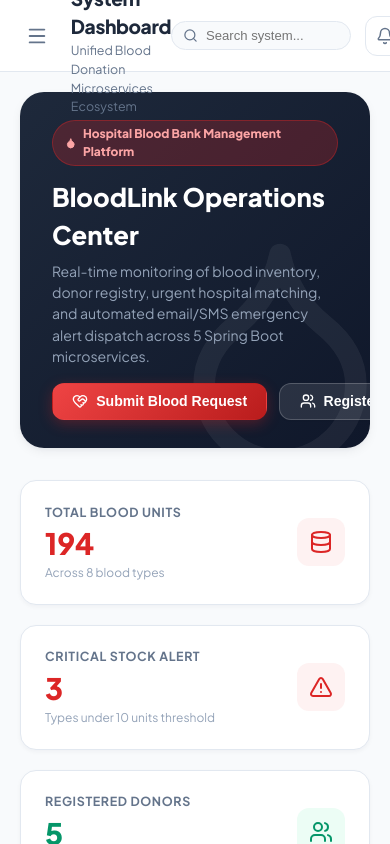
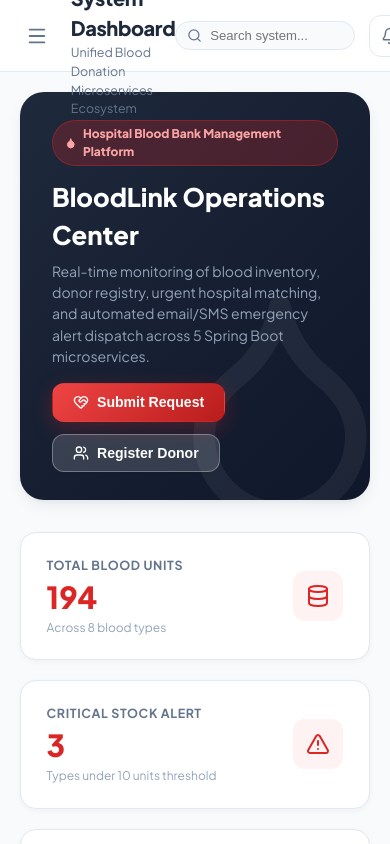
Before and after one commit to ashanchamindu44-crypto/Blood_contribution, a React (Vite) app in the folder frontend/: page / in a window 390 px wide. Shown: the top 844 px of the page. Built offline with nearby package versions, Linux system fonts and the light colour scheme; no server answers.

Commit message:
UI/UX Enhancements: Ultra-premium glassmorphism, refined micro-interactions and responsiveness

```diff
--- a/frontend/src/components/DashboardOverview.jsx
+++ b/frontend/src/components/DashboardOverview.jsx
@@ -67,11 +67,11 @@ export default function DashboardOverview({
           </p>
         </div>
 
-        <div style={{ position: 'relative', zIndex: 2, display: 'flex', gap: '0.75rem' }}>
+        <div style={{ position: 'relative', zIndex: 2, display: 'flex', gap: '0.75rem', flexWrap: 'wrap' }}>
           <button className="btn btn-primary" onClick={() => setActiveTab('requests')}>
-            <HeartHandshake size={16} /> Submit Blood Request
+            <HeartHandshake size={16} /> Submit Request
           </button>
-          <button className="btn btn-secondary" style={{ backgroundColor: 'rgba(255,255,255,0.1)', color: '#ffffff', borderColor: 'rgba(255,255,255,0.2)' }} onClick={() => setActiveTab('donors')}>
+          <button className="btn btn-secondary" style={{ backgroundColor: 'rgba(255,255,255,0.15)', color: '#ffffff', borderColor: 'rgba(255,255,255,0.3)' }} onClick={() => setActiveTab('donors')}>
             <Users size={16} /> Register Donor
           </button>
         </div>
--- a/frontend/src/styles/theme.css
+++ b/frontend/src/styles/theme.css
@@ -1,4 +1,4 @@
-/* Professional Hospital & University Grade Light Theme for BloodLink System */
+/* Ultra-Premium Hospital & University Grade Light Theme for BloodLink System */
 @import url('https://fonts.googleapis.com/css2?family=Plus+Jakarta+Sans:wght@400;500;600;700;800;900&display=swap');
 
 :root {
@@ -7,6 +7,7 @@
   --bg-surface: #ffffff;
   --bg-card: #ffffff;
   --bg-subtle: #f8fafc;
+  --bg-glass: rgba(255, 255, 255, 0.85);
 
   /* Primary Crimson Red Branding */
   --color-brand-primary: #dc2626;
@@ -27,6 +28,9 @@
   --color-accent-amber: #d97706;
   --color-accent-amber-light: #fffbeb;
   --color-accent-amber-border: #fde68a;
+
+  --color-accent-purple: #7c3aed;
+  --color-accent-purple-light: #f5f3ff;
 
   --color-accent-rose: #dc2626;
   --color-accent-rose-light: #fef2f2;
@@ -51,13 +55,13 @@
   --radius-full: 9999px;
 
   --shadow-xs: 0 1px 2px 0 rgba(0, 0, 0, 0.05);
-  --shadow-sm: 0 2px 4px 0 rgba(15, 23, 42, 0.04);
-  --shadow-md: 0 4px 12px -2px rgba(15, 23, 42, 0.08), 0 2px 4px -1px rgba(15, 23, 42, 0.04);
-  --shadow-lg: 0 12px 28px -4px rgba(15, 23, 42, 0.1), 0 4px 8px -2px rgba(15, 23, 42, 0.04);
-  --shadow-brand: 0 4px 14px 0 rgba(220, 38, 38, 0.3);
+  --shadow-sm: 0 2px 6px 0 rgba(15, 23, 42, 0.04);
+  --shadow-md: 0 6px 16px -2px rgba(15, 23, 42, 0.08), 0 2px 4px -1px rgba(15, 23, 42, 0.04);
+  --shadow-lg: 0 16px 32px -4px rgba(15, 23, 42, 0.1), 0 6px 12px -2px rgba(15, 23, 42, 0.04);
+  --shadow-brand: 0 6px 20px 0 rgba(220, 38, 38, 0.28);
 
-  --transition-fast: 0.15s ease;
-  --transition-smooth: 0.25s cubic-bezier(0.4, 0, 0.2, 1);
+  --transition-fast: 0.18s cubic-bezier(0.4, 0, 0.2, 1);
+  --transition-smooth: 0.3s cubic-bezier(0.16, 1, 0.3, 1);
 }
 
 * {
@@ -74,7 +78,7 @@ body {
   min-height: 100vh;
 }
 
-/* Overall App Layout: Sidebar + Main Content */
+/* Overall App Layout */
 .app-layout {
   display: flex;
   min-height: 100vh;
@@ -109,18 +113,23 @@ body {
 }
 
 .brand-icon-box {
-  width: 42px;
-  height: 42px;
+  width: 44px;
+  height: 44px;
   background: var(--color-brand-gradient);
-  border-radius: var(--radius-md);
+  border-radius: 12px;
   display: flex;
   align-items: center;
   justify-content: center;
   box-shadow: var(--shadow-brand);
+  transition: var(--transition-fast);
+}
+
+.brand-wrapper:hover .brand-icon-box {
+  transform: scale(1.05) rotate(-3deg);
 }
 
 .brand-title-text {
-  font-size: 1.35rem;
+  font-size: 1.4rem;
   font-weight: 900;
   letter-spacing: -0.03em;
   color: var(--text-heading);
@@ -128,7 +137,7 @@ body {
 
 .brand-subtitle-text {
   font-size: 0.72rem;
-  font-weight: 600;
+  font-weight: 700;
   color: var(--color-brand-primary);
   text-transform: uppercase;
   letter-spacing: 0.05em;
@@ -178,6 +187,7 @@ body {
 .sidebar-item:hover {
   background-color: var(--bg-secondary);
   color: var(--text-heading);
+  transform: translateX(3px);
 }
 
 .sidebar-item.active {
@@ -185,6 +195,7 @@ body {
   color: var(--color-brand-primary);
   border-color: var(--color-brand-border);
   font-weight: 700;
+  box-shadow: 0 2px 8px rgba(220, 38, 38, 0.08);
 }
 
 .sidebar-item.active svg {
@@ -202,11 +213,6 @@ body {
   background-color: var(--color-accent-rose-light);
   color: var(--color-accent-rose);
   border: 1px solid var(--color-accent-rose-border);
-}
-
-.badge-subtle {
-  background-color: var(--bg-secondary);
-  color: var(--text-muted);
 }
 
 .sidebar-footer {
@@ -230,20 +236,30 @@ body {
 .gateway-card:hover {
   border-color: var(--color-accent-emerald);
   box-shadow: var(--shadow-sm);
+  transform: translateY(-1px);
 }
 
 .pulse-green {
-  width: 8px;
-  height: 8px;
+  width: 9px;
+  height: 9px;
   border-radius: 50%;
   background-color: var(--color-accent-emerald);
-  box-shadow: 0 0 8px var(--color-accent-emerald);
+  box-shadow: 0 0 10px var(--color-accent-emerald);
   animation: pulse-ring 2s infinite;
+}
+
+.pulse-red {
+  width: 9px;
+  height: 9px;
+  border-radius: 50%;
+  background-color: var(--color-brand-primary);
+  box-shadow: 0 0 10px var(--color-brand-primary);
+  animation: pulse-ring 1.5s infinite;
 }
 
 @keyframes pulse-ring {
   0% { transform: scale(0.95); opacity: 0.8; }
-  50% { transform: scale(1.3); opacity: 1; }
+  50% { transform: scale(1.35); opacity: 1; }
   100% { transform: scale(0.95); opacity: 0.8; }
 }
 
@@ -258,7 +274,8 @@ body {
 /* Top Navbar */
 .top-header {
   height: 72px;
-  background-color: var(--bg-surface);
+  background-color: rgba(255, 255, 255, 0.95);
+  backdrop-filter: blur(12px);
   border-bottom: 1px solid var(--border-color);
   display: flex;
   align-items: center;
@@ -286,7 +303,7 @@ body {
 }
 
 .page-breadcrumb-title {
-  font-size: 1.2rem;
+  font-size: 1.25rem;
   font-weight: 800;
   color: var(--text-heading);
   letter-spacing: -0.02em;
@@ -308,7 +325,7 @@ body {
   display: inline-flex;
   align-items: center;
   gap: 0.5rem;
-  padding: 0.6rem 1.2rem;
+  padding: 0.65rem 1.25rem;
   font-size: 0.88rem;
   font-weight: 700;
   border-radius: var(--radius-md);
@@ -327,8 +344,8 @@ body {
 
 .btn-primary:hover {
   background: var(--color-brand-hover);
-  box-shadow: 0 6px 18px rgba(220, 38, 38, 0.4);
-  transform: translateY(-1px);
+  box-shadow: 0 8px 22px rgba(220, 38, 38, 0.42);
+  transform: translateY(-2px);
 }
 
 .btn-secondary {
@@ -341,6 +358,7 @@ body {
 .btn-secondary:hover {
   background-color: var(--bg-secondary);
   border-color: var(--border-color-hover);
+  transform: translateY(-1px);
 }
 
 .btn-light-red {
@@ -351,11 +369,12 @@ body {
 
 .btn-light-red:hover {
   background-color: #fee2e2;
+  transform: translateY(-1px);
 }
 
 .btn-icon {
-  width: 40px;
-  height: 40px;
+  width: 42px;
+  height: 42px;
   border-radius: var(--radius-md);
   background-color: var(--bg-surface);
   color: var(--text-muted);
@@ -372,6 +391,7 @@ body {
   background-color: var(--bg-secondary);
   color: var(--color-brand-primary);
   border-color: var(--border-color-hover);
+  transform: translateY(-1px);
 }
 
 .btn-icon-badge {
@@ -382,8 +402,8 @@ body {
   color: #ffffff;
   font-size: 0.68rem;
   font-weight: 800;
-  width: 18px;
-  height: 18px;
+  width: 19px;
+  height: 19px;
   border-radius: 50%;
   display: flex;
   align-items: center;
@@ -394,8 +414,8 @@ body {
 .user-profile-pill {
   display: flex;
   align-items: center;
-  gap: 0.6rem;
-  padding: 0.4rem 0.85rem;
+  gap: 0.65rem;
+  padding: 0.4rem 0.9rem;
   background-color: var(--bg-surface);
   border: 1px solid var(--border-color);
   border-radius: var(--radius-full);
@@ -405,16 +425,17 @@ body {
 
 .user-profile-pill:hover {
   border-color: var(--color-brand-primary);
-  box-shadow: var(--shadow-xs);
+  box-shadow: var(--shadow-sm);
+  transform: translateY(-1px);
 }
 
 .avatar-circle {
-  width: 28px;
-  height: 28px;
+  width: 30px;
+  height: 30px;
   border-radius: 50%;
   background: var(--color-brand-gradient);
   color: #ffffff;
-  font-size: 0.75rem;
+  font-size: 0.78rem;
   font-weight: 800;
   display: flex;
   align-items: center;
@@ -439,18 +460,36 @@ body {
   background-color: var(--bg-surface);
   border: 1px solid var(--border-color);
   border-radius: var(--radius-lg);
-  padding: 1.35rem 1.5rem;
+  padding: 1.4rem 1.6rem;
   display: flex;
   align-items: center;
   justify-content: space-between;
   box-shadow: var(--shadow-sm);
+  transition: var(--transition-smooth);
+  position: relative;
+  overflow: hidden;
+}
+
+.stat-card:hover {
+  transform: translateY(-3px);
+  box-shadow: var(--shadow-md);
+  border-color: var(--border-color-hover);
+}
+
+.stat-card::after {
+  content: '';
+  position: absolute;
+  top: 0;
+  left: 0;
+  width: 4px;
+  height: 100%;
+  background: var(--color-brand-gradient);
+  opacity: 0;
   transition: var(--transition-fast);
 }
 
-.stat-card:hover {
-  transform: translateY(-2px);
-  box-shadow: var(--shadow-md);
-  border-color: var(--border-color-hover);
+.stat-card:hover::after {
+  opacity: 1;
 }
 
 .stat-label {
@@ -463,7 +502,7 @@ body {
 }
 
 .stat-value {
-  font-size: 1.85rem;
+  font-size: 1.9rem;
   font-weight: 900;
   color: var(--text-heading);
   line-height: 1.1;
@@ -472,16 +511,21 @@ body {
 .stat-subtext {
   font-size: 0.75rem;
   color: var(--text-dim);
-  margin-top: 0.3rem;
+  margin-top: 0.35rem;
 }
 
 .stat-icon-wrapper {
-  width: 48px;
-  height: 48px;
+  width: 50px;
+  height: 50px;
   border-radius: var(--radius-md);
   display: flex;
   align-items: center;
   justify-content: center;
+  transition: var(--transition-fast);
+}
+
+.stat-card:hover .stat-icon-wrapper {
+  transform: scale(1.08);
 }
 
 .icon-red { background-color: var(--color-brand-light); color: var(--color-brand-primary); }
@@ -506,7 +550,7 @@ body {
 }
 
 .section-title {
-  font-size: 1.25rem;
+  font-size: 1.28rem;
   font-weight: 800;
   color: var(--text-heading);
   letter-spacing: -0.02em;
@@ -517,7 +561,7 @@ body {
   background-color: var(--bg-surface);
   border: 1px solid var(--border-color);
   border-radius: var(--radius-lg);
-  padding: 1.5rem;
+  padding: 1.6rem;
   box-shadow: var(--shadow-sm);
   margin-bottom: 1.75rem;
 }
@@ -534,36 +578,37 @@ body {
   background-color: var(--bg-surface);
   border: 1px solid var(--border-color);
   border-radius: var(--radius-lg);
-  padding: 1.25rem 1.35rem;
+  padding: 1.35rem;
   position: relative;
-  transition: var(--transition-fast);
+  transition: var(--transition-smooth);
   box-shadow: var(--shadow-sm);
 }
 
 .blood-group-card:hover {
-  transform: translateY(-3px);
+  transform: translateY(-4px);
   box-shadow: var(--shadow-md);
   border-color: var(--color-brand-border);
 }
 
 .bg-badge-big {
-  width: 52px;
-  height: 52px;
+  width: 54px;
+  height: 54px;
   border-radius: var(--radius-md);
   background: var(--color-brand-light);
   color: var(--color-brand-primary);
   border: 1px solid var(--color-brand-border);
-  font-size: 1.4rem;
+  font-size: 1.45rem;
   font-weight: 900;
   display: flex;
   align-items: center;
   justify-content: center;
+  box-shadow: 0 4px 12px rgba(220, 38, 38, 0.12);
 }
 
 .status-pill {
   font-size: 0.72rem;
   font-weight: 800;
-  padding: 0.25rem 0.7rem;
+  padding: 0.25rem 0.75rem;
   border-radius: var(--radius-full);
   text-transform: uppercase;
   letter-spacing: 0.04em;
@@ -610,7 +655,7 @@ body {
 
 .custom-table th {
   background-color: var(--bg-subtle);
-  padding: 0.95rem 1.25rem;
+  padding: 1rem 1.35rem;
   font-size: 0.75rem;
   font-weight: 800;
   color: var(--text-muted);
@@ -620,7 +665,7 @@ body {
 }
 
 .custom-table td {
-  padding: 1.05rem 1.25rem;
+  padding: 1.1rem 1.35rem;
   border-bottom: 1px solid var(--border-color);
   font-size: 0.9rem;
   color: var(--text-heading);
@@ -642,7 +687,7 @@ body {
   right: 0;
   bottom: 0;
   background-color: rgba(15, 23, 42, 0.65);
-  backdrop-filter: blur(4px);
+  backdrop-filter: blur(6px);
   display: flex;
   align-items: center;
   justify-content: center;
@@ -656,11 +701,17 @@ body {
   border-radius: var(--radius-xl);
   width: 100%;
   max-width: 580px;
-  padding: 2rem;
+  padding: 2.2rem;
   box-shadow: var(--shadow-lg);
   position: relative;
   max-height: 90vh;
   overflow-y: auto;
+  animation: modalScale 0.25s cubic-bezier(0.16, 1, 0.3, 1);
+}
+
+@keyframes modalScale {
+  from { transform: scale(0.95); opacity: 0; }
+  to { transform: scale(1); opacity: 1; }
 }
 
 .modal-header {
@@ -673,7 +724,7 @@ body {
 }
 
 .modal-title {
-  font-size: 1.25rem;
+  font-size: 1.28rem;
   font-weight: 800;
   color: var(--text-heading);
   display: flex;
@@ -683,7 +734,7 @@ body {
 
 /* Form elements */
 .form-group {
-  margin-bottom: 1.25rem;
+  margin-bottom: 1.35rem;
 }
 
 .form-label {
@@ -691,12 +742,12 @@ body {
   font-size: 0.82rem;
   font-weight: 700;
   color: var(--text-heading);
-  margin-bottom: 0.4rem;
+  margin-bottom: 0.45rem;
 }
 
 .form-input, .form-select, .form-textarea {
   width: 100%;
-  padding: 0.75rem 1rem;
+  padding: 0.85rem 1.1rem;
   background-color: var(--bg-surface);
   border: 1px solid var(--border-color);
   border-radius: var(--radius-md);
@@ -709,12 +760,12 @@ body {
 
 .form-input:focus, .form-select:focus, .form-textarea:focus {
   border-color: var(--color-brand-primary);
-  box-shadow: 0 0 0 3px rgba(220, 38, 38, 0.12);
+  box-shadow: 0 0 0 3.5px rgba(220, 38, 38, 0.14);
 }
 
 /* Notification Feed items */
 .notification-item {
-  padding: 1.2rem;
+  padding: 1.25rem;
   border-radius: var(--radius-lg);
   background-color: var(--bg-surface);
   border: 1px solid var(--border-color);
@@ -729,6 +780,7 @@ body {
 .notification-item:hover {
   border-color: var(--border-color-hover);
   box-shadow: var(--shadow-sm);
+  transform: translateY(-1px);
 }
 
 .notification-item.emergency { border-left: 4px solid var(--color-accent-rose); }
@@ -737,7 +789,7 @@ body {
 
 /* Footer */
 .app-footer {
-  padding: 1.5rem 2rem;
+  padding: 1.75rem 2rem;
   border-top: 1px solid var(--border-color);
   background-color: var(--bg-surface);
   text-align: center;
```
